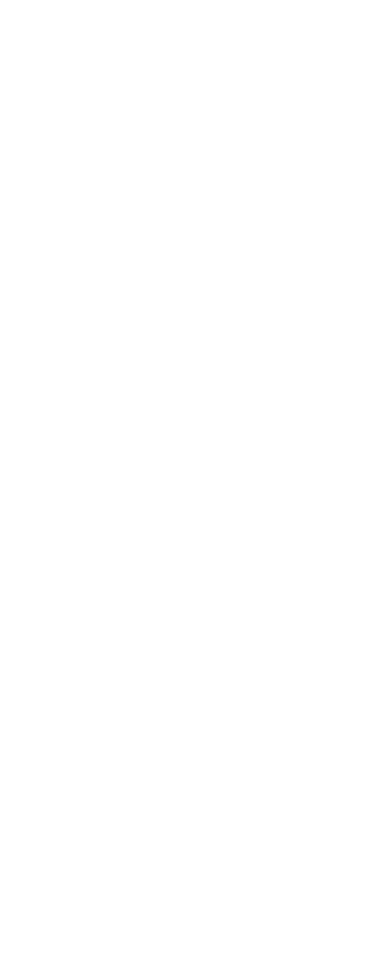
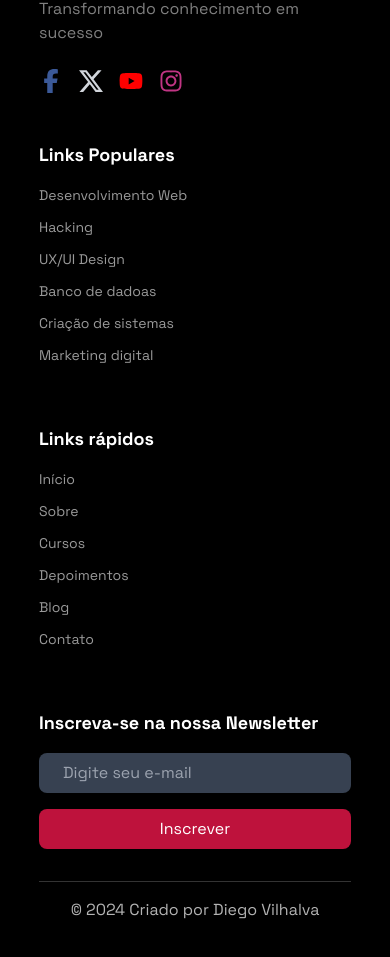
Before and after one commit to diegovilhalva/homebook, a Next.js app: page / in a window 390 px wide. Shown: the part 9373-10330 px from the top of the page. Before the commit the page ends 9190 px from the top, so only its background shows below. Built offline with nearby package versions, Linux system fonts and the light colour scheme.

Commit message:
footer component created

```diff
--- /dev/null
+++ b/app/components/Home/Footer/Footer.tsx
@@ -0,0 +1,54 @@
+import Image from 'next/image'
+import React from 'react'
+import { BsTwitterX } from 'react-icons/bs'
+import { FaFacebookF, FaInstagram, FaYoutube } from 'react-icons/fa6'
+
+const Footer = () => {
+    const date = new Date()
+    return (
+        <div className="pt-20 pb-12 bg-black">
+            <div className="w-[80%] mx-auto grid items-start grid-cols-1 md:grid-cols-2 lg:grid-cols-4 gap-12 pb-8 border-b-[1.5px] border-white border-opacity-20">
+                <div className="">
+                    <Image src="/images/logo.png" alt="Logo" width={100} height={100} />
+                    <p className='text-white text-opacity-50'>Transformando conhecimento em sucesso</p>
+                    <div className="flex items-center space-x-4 mt-6">
+                        <FaFacebookF className='w-6 h-6 text-[#3b5998]' />
+                        <BsTwitterX className='w-6 h-6 text-gray-300' />
+                        <FaYoutube className='w-6 h-6 text-[#FF0000]' />
+                        <FaInstagram className='w-6 h-6 text-[#C13584]' />
+                    </div>
+                </div>
+                <div>
+                    <h1 className="footer_heading">Links Populares</h1>
+                    <p className='footer_link'>Desenvolvimento Web</p>
+                    <p className='footer_link'>Hacking</p>
+                    <p className='footer_link'>UX/UI Design</p>
+                    <p className='footer_link'>Banco de dadoas</p>
+                    <p className='footer_link'>Criação de sistemas</p>
+                    <p className='footer_link'>Marketing digital</p>
+                </div>
+                <div>
+                    <h1 className="footer_heading">Links rápidos</h1>
+                    <p className='footer_link'>Início</p>
+                    <p className='footer_link'>Sobre</p>
+                    <p className='footer_link'>Cursos</p>
+                    <p className='footer_link'>Depoimentos</p>
+                    <p className='footer_link'>Blog</p>
+                    <p className='footer_link'>Contato</p>
+                </div>
+                <div>
+                    <h1 className='footer_heading'>
+                        Inscreva-se na nossa Newsletter
+                    </h1>
+                    <input type="email"  placeholder='Digite seu e-mail' className='px-6 py-2 rounded-lg outline-none bg-gray-700 w-full text-white' />
+                    <button className='px-6 py-2 mt-4 rounded-lg outline-none bg-rose-700 w-full text-white'>Inscrever</button>
+                </div>
+
+            </div>
+            <p className='text-center mt-4 text-base text-white opacity-70'>&copy; {date.getFullYear()} Criado por Diego Vilhalva</p>
+
+        </div>
+    )
+}
+
+export default Footer
--- a/app/globals.css
+++ b/app/globals.css
@@ -11,4 +11,12 @@
     .btn{
         @apply md:px-12 md:py-2.5 px-6 py-1.5 text-white font-semibold text-sm md:text-lg transition-all duration-200 rounded-lg
     }
+
+    .footer_heading {
+        @apply text-lg  text-white font-bold mb-4
+    }
+
+    .footer_link {
+        @apply text-sm text-white hover:text-green-700 cursor-pointer text-opacity-60 mb-3 w-fit
+    }
 }
--- a/app/layout.tsx
+++ b/app/layout.tsx
@@ -2,6 +2,7 @@
 import {Space_Grotesk} from "next/font/google"
 import "./globals.css";
 import ResponsiveNav from "./components/Home/Navbar/ResponsiveNav";
+import Footer from "./components/Home/Footer/Footer";
 
 const font = Space_Grotesk({
   weight:["300","400","500","600","700"],
@@ -26,6 +27,7 @@
       >
         <ResponsiveNav />
         {children}
+        <Footer />
       </body>
     </html>
   );
```
